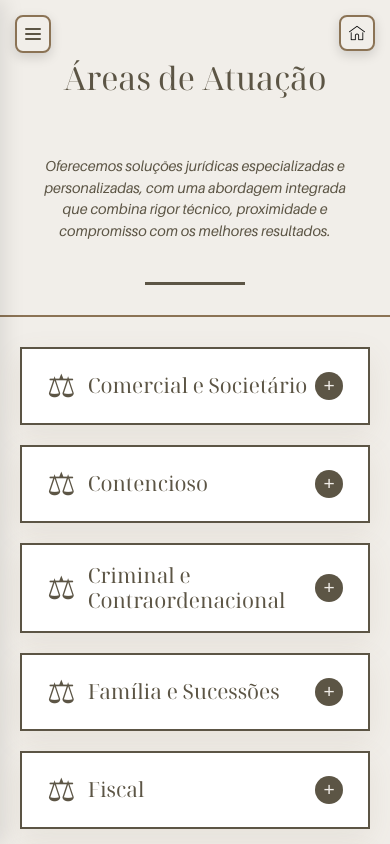
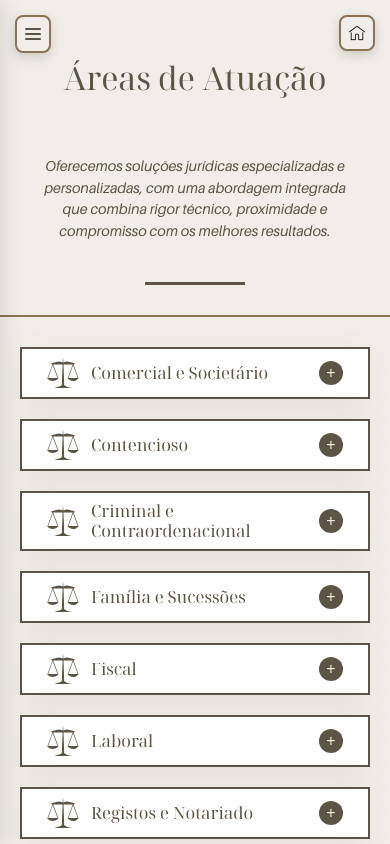
Before and after one commit to zebabo/escritorio-advogadas, a Vue app: page /services in a window 390 px wide. Shown: the top 844 px of the page. Built offline with nearby package versions, Linux system fonts and the light colour scheme; a web font is replaced by a local one.

Commit message:
some changes

```diff
--- a/components/LawyerProfile.vue
+++ b/components/LawyerProfile.vue
@@ -423,7 +423,7 @@ export default {
   }
 
   .content-box {
-    padding: 50px 80px;
+    padding: 50px 100px;
   }
 
   .profile-name {
@@ -451,6 +451,7 @@ export default {
 
   .profile-description {
     font-size: 1.8rem;
+    margin-top: revert-layer;
   }
 }
 
@@ -474,7 +475,8 @@ export default {
   }
 
   .profile-description {
-    font-size: 1.8rem;
+    font-size: 1.6rem;
+    margin-top: revert-layer;
   }
 
    .extra-info {
@@ -522,7 +524,8 @@ export default {
   }
 
   .profile-description {
-    font-size: 1.6rem;
+    font-size: 1.4rem;
+    margin-top: revert-layer;
   }
 
   .profile-label {
@@ -551,15 +554,16 @@ export default {
   }
 
   .profile-name {
-    font-size: 2.5rem;
+    font-size: 2.2rem;
   }
 
   .profile-description {
-    font-size: 1.4rem;
+    font-size: 1.2rem;
+    margin-top: revert-layer;
   }
 
   .profile-label {
-    font-size: 1.1rem;
+    font-size: 1rem;
     letter-spacing: 2px;
   }
 
@@ -569,9 +573,9 @@ export default {
   }
 
   .expand-button {
-    width: 30px;
-    height: 30px;
-    font-size: 1.8rem;
+    width: 28px;
+    height: 28px;
+    font-size: 1.4rem;
   }
 
   .extra-info {
--- a/components/MainContent.vue
+++ b/components/MainContent.vue
@@ -56,12 +56,12 @@ export default {
 
 .top-text {
   position: absolute;
-  top: 10rem;
+  top: 13rem;
   left: 50%;
   transform: translateX(-50%);
   max-width: 1800px;
   text-align: center;
-  font-size: 1.8rem;
+  font-size: 2.4rem;
   font-family: 'Raleway';
   font-style: italic;
   color: white;
@@ -184,7 +184,7 @@ export default {
   }
   .top-text {
     max-width: 1600px;
-    font-size: 2rem;
+    font-size: 2.2rem;
   }
 }
 
@@ -202,7 +202,7 @@ export default {
   }
   .top-text {
     max-width: 1400px;
-    font-size: 2rem;
+    font-size: 2.1rem;
   }
 }
 
@@ -221,7 +221,7 @@ export default {
   .top-text {
     max-width: 1200px;
     font-size: 2rem;
-    top: 8rem;
+    top: 10rem;
   }
   .sobre-nos-btn {
     padding: 0.9rem 2.2rem;
@@ -244,7 +244,7 @@ export default {
   }
   .top-text {
     max-width: 1000px;
-    top: 6rem;
+    top: 8rem;
     font-size: 2rem;
   }
   .service-btn,
@@ -269,7 +269,7 @@ export default {
   }
   .top-text {
     max-width: 800px;
-    top: 5rem;
+    top: 7rem;
     font-size: 1.9rem;
   }
 }
@@ -279,15 +279,15 @@ export default {
 /* Altura 800px+ (laptops grandes) */
 @media (min-width: 769px) and (min-height: 1000px) {
   .top-text {
-    top: 8rem;
+    top: 11rem;
   }
 }
 
 
 @media (min-width: 769px) and (max-height: 1000px) {
   .top-text {
-    top: 7rem;
-    font-size: 1.4rem;
+    top: 6rem;
+    font-size: 1.8rem;
     line-height: 1.4;
     max-width: 1200px;
   }
@@ -321,8 +321,8 @@ export default {
 /* Altura 700px - 800px (MacBook Air 13", laptops comuns) */
 @media (min-width: 769px) and (max-height: 800px) {
   .top-text {
-    top: 7rem;
-    font-size: 1.4rem;
+    top: 6rem;
+    font-size: 1.8rem;
     line-height: 1.4;
     max-width: 1200px;
   }
@@ -357,8 +357,8 @@ export default {
 /* Altura 650px - 700px (laptops compactos) */
 @media (min-width: 769px) and (max-height: 700px) {
   .top-text {
-    top: 7rem;
-    font-size: 1.4rem;
+    top: 6rem;
+    font-size: 1.7rem;
     line-height: 1.4;
     max-width: 1200px;
   }
@@ -392,8 +392,8 @@ export default {
 /* Altura 600px - 650px (laptops muito compactos) */
 @media (min-width: 769px) and (max-height: 650px) {
    .top-text {
-    top: 5rem;
-    font-size: 1.3rem;
+    top: 4rem;
+    font-size: 1.6rem;
     line-height: 1.4;
     max-width: 1200px;
   }
@@ -427,8 +427,8 @@ export default {
 /* Altura 550px - 600px (netbooks) */
 @media (min-width: 769px) and (max-height: 600px) {
    .top-text {
-    top: 5rem;
-    font-size: 1.3rem;
+    top: 4rem;
+    font-size: 1.5rem;
     line-height: 1.4;
     max-width: 1200px;
   }
@@ -573,7 +573,7 @@ export default {
   .top-text {
     font-size: 0.9rem;
     padding: 0 1rem;
-    margin-bottom: 2rem;
+    margin-bottom: 4rem;
   }
   .title-line1,
   .title-line2 {
@@ -582,6 +582,10 @@ export default {
   .title-line1 {
     margin-bottom: -10px;
   }
+
+    .title-line2 {
+    margin-bottom: -40px;
+  }
   .triangle-content {
     margin-bottom: 2rem;
   }
@@ -589,7 +593,7 @@ export default {
     margin-bottom: 1rem;
   }
   .sobre-nos-btn {
-    margin-top: 4rem;
+    margin-top: 6rem;
     padding: 0.7rem 1.8rem;
     font-size: 0.75rem;
   }
--- a/components/ServiceCard.vue
+++ b/components/ServiceCard.vue
@@ -2,7 +2,8 @@
   <div class="service-card" :class="{ expanded: isExpanded }">
     <div class="card-header" @click="toggleExpanded">
       <div class="header-left">
-        <span class="service-icon">{{ icon }}</span>
+        <img src="/images/balanca.svg" alt="Ícone" class="service-icon" />
+
         <h2 class="service-title">{{ title }}</h2>
       </div>
       <button class="expand-button" :class="{ active: isExpanded }">
@@ -39,10 +40,6 @@ export default {
       type: Array,
       required: true
     },
-    icon: {
-      type: String,
-      default: '⚖'
-    }
   },
   data() {
     return {
@@ -96,10 +93,11 @@ export default {
 }
 
 .service-icon {
-  font-size: 3rem;
-  color: #5c5545;
-  flex-shrink: 0;
+  width: 2rem;
+  height: 2rem;
+
 }
+
 
 .service-title {
   font-size: 1.4rem;
@@ -111,13 +109,13 @@ export default {
 }
 
 .expand-button {
-  width: 35px;
-  height: 35px;
+  width: 32px;
+  height: 32px;
   border-radius: 50%;
   background: #5c5545;
   border: none;
   color: #f1eee9;
-  font-size: 1.5rem;
+  font-size: 1.4rem;
   cursor: pointer;
   transition: all 0.3s ease;
   display: flex;
@@ -204,17 +202,17 @@ export default {
   }
 
   .service-icon {
-    font-size: 2.5rem;
+    font-size: 2.2rem;
   }
 
   .service-title {
-    font-size: 1.4rem;
+    font-size: 1.25rem;
   }
 
   .expand-button {
-    width: 32px;
-    height: 32px;
-    font-size: 1.4rem;
+    width: 28px;
+    height: 28px;
+    font-size: 1.2rem;
   }
 
   .card-content {
@@ -236,11 +234,11 @@ export default {
   }
 
   .service-icon {
-    font-size: 2.2rem;
+    font-size: 1.8rem;
   }
 
   .service-title {
-    font-size: 1.2rem;
+    font-size: 1.25rem;
   }
 
   .expand-button {
@@ -268,7 +266,7 @@ export default {
 
 @media (max-width: 480px) {
   .card-header {
-    padding: 18px 25px;
+    padding: 8px 25px;
   }
 
   .header-left {
@@ -276,17 +274,17 @@ export default {
   }
 
   .service-icon {
-    font-size: 2rem;
+    font-size: 1.6rem;
   }
 
   .service-title {
-    font-size: 1.3rem;
+    font-size: 1.05rem;
   }
 
   .expand-button {
-    width: 28px;
-    height: 28px;
-    font-size: 1.2rem;
+    width: 24px;
+    height: 24px;
+    font-size: 1rem;
   }
 
   .card-content {
--- a/views/Services.vue
+++ b/views/Services.vue
@@ -23,7 +23,6 @@
         :key="index"
         :title="service.title"
         :services="service.services"
-        :icon="service.icon"
       />
     </section>
 
@@ -48,72 +47,65 @@ export default {
       services: [
         {
           title: 'Comercial e Societário',
-          icon: '⚖',
           services: [
-            'Elaboração e análise de contratos comerciais ;',
-            'Constituição e dissolução de sociedades comerciais ;',
-            'Ações judiciais comerciais e societárias (impugnação de deliberações sociais, ações de responsabilidade civil, etc) ;',
+            'Elaboração e análise de contratos comerciais;',
+            'Constituição e dissolução de sociedades comerciais;',
+            'Ações judiciais comerciais e societárias (impugnação de deliberações sociais, ações de responsabilidade civil, etc);',
             'Atos societários (cessão de quotas, aumentos de capital, elaboração de atas, etc).'
           ]
         },
         {
           title: 'Contencioso',
-          icon: '⚖',
           services: [
-            'Cobrança judicial e extrajudicial de créditos ;',
+            'Cobrança judicial e extrajudicial de créditos;',
             'Injunções ;',
-            'Insolvências (de pessoa singular ou coletiva) ;',
+            'Insolvências (de pessoa singular ou coletiva);',
             'Litígios judiciais e extrajudiciais.'
           ]
         },
         {
           title: 'Criminal e Contraordenacional',
-          icon: '⚖',
           services: [
-            'Representação em processos crime ;',
-            'Representação em processos contraordenacionais ;',
+            'Representação em processos crime;',
+            'Representação em processos contraordenacionais;',
             'Aconselhamento preventivo.'
           ]
         },
         {
           title: 'Família e Sucessões',
-          icon: '⚖',
           services: [
-            'Processos de maior acompanhado ;',
-            'Partilhas e Inventários ;',
-            'Testamentos ;',
-            'Regulação das responsabilidades parentais ;',
+            'Processos de maior acompanhado;',
+            'Partilhas e Inventários;',
+            'Testamentos;',
+            'Regulação das responsabilidades parentais;',
             'Divórcios.'
           ]
         },
         {
           title: 'Fiscal',
-          icon: '⚖',
           services: [
-            'Processos Tributários ;',
+            'Processos Tributários;',
             'Imposto (IRS, IRC, Imposto do Selo, IMT).'
           ]
         },
         {
           title: 'Laboral',
-          icon: '⚖',
           services: [
-            'Elaboração e cessação de contratos de trabalho ;',
-            'Procedimentos disciplinares ;',
-            'Processos judiciais e contraordenacionais ;',
-            'Despedimentos ;',
+            'Elaboração e cessação de contratos de trabalho;',
+            'Procedimentos disciplinares;',
+            'Processos judiciais e contraordenacionais;',
+            'Despedimentos;',
             'Acidentes de trabalho.'
           ]
         },
         {
           title: 'Registos e Notariado',
-          icon: '⚖',
           services: [
-            'Reconhecimento de assinaturas ;',
-            'Autenticação de documentos ;',
-            'Certificação de traduções ;',
-            'Certificação de fotocópias ;',
-            'Registos ;',
+            'Reconhecimento de assinaturas;',
+            'Autenticação de documentos;',
+            'Certificação de traduções;',
+            'Certificação de fotocópias;',
+            'Registos;',
             'Elaboração e análise de contratos.'
           ]
         }
```
Also changed, not shown: public/images/balanca.svg (added).
